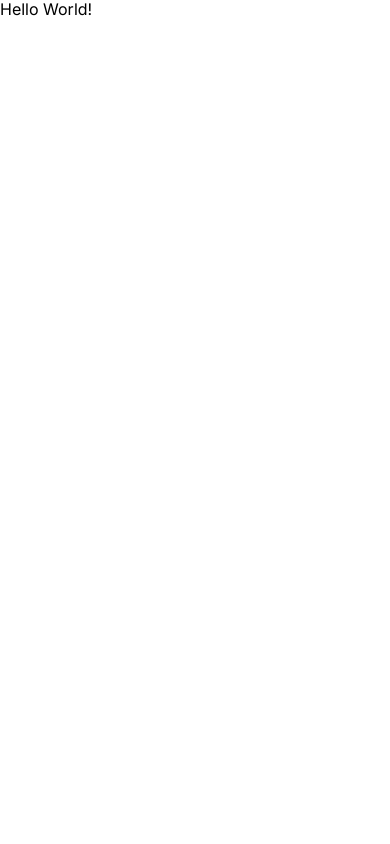
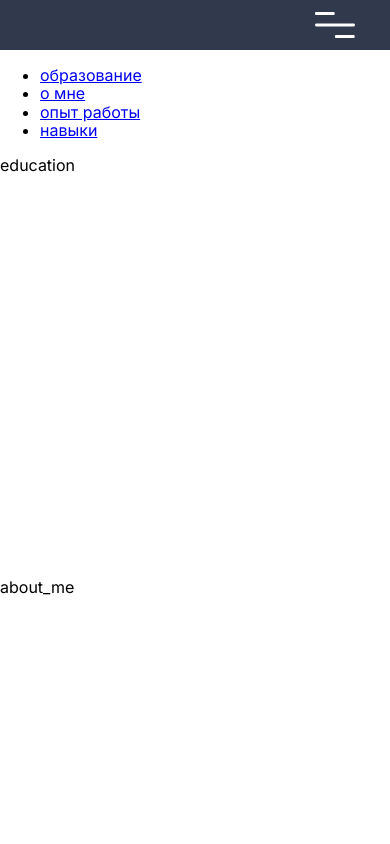
Before and after one commit to eIT-Janusz/flyToIT-project-CV-one, a plain HTML site: page index.html in a window 390 px wide. Shown: the top 844 px of the page. Drawn offline with Linux system fonts and the light colour scheme.

Commit message:
Add header - mobile, unanimated

```diff
--- /dev/null
+++ b/assets/css/header.css
@@ -0,0 +1,9 @@
+.header-wrapper {
+    min-height: 50px;
+    background-color: var(--color-bg-secondary);
+    padding-right: 35px;
+
+    display: flex;
+    justify-content: flex-end;
+    align-items: center;
+}
--- a/assets/css/main.css
+++ b/assets/css/main.css
@@ -1,10 +1,13 @@
 html {
     --color-font-main: #000000;
+    --color-font-secondary: #ffffff;
     --color-bg-main: #ffffff;
     --color-bg-secondary: #31394d;
     --color-decoration-main: #f0544f;
     --color-decoration-secondary: #b85741;
     --color-decoration-additional: #eca400;
+
+    scroll-behavior: smooth;
 }
 
 body {
@@ -12,3 +15,7 @@ body {
     color: var(--color-font-main);
     background-color: var(--color-bg-main);
 }
+
+section {
+    min-height: 50vh;
+}
--- /dev/null
+++ b/assets/javascript/header.js
@@ -0,0 +1,11 @@
+const ACTIVE_CLASS = 'active';
+
+const navEl = document.querySelector('header nav');
+
+function showMenu() {
+    navEl.classList.add(ACTIVE_CLASS);
+}
+
+function hideMenu() {
+    navEl.classList.remove(ACTIVE_CLASS);
+}
--- a/index.html
+++ b/index.html
@@ -8,6 +8,7 @@
 
         <link href="./assets/css/normalize.css" rel="stylesheet" />
         <link href="./assets/css/main.css" rel="stylesheet" />
+        <link href="./assets/css/header.css" rel="stylesheet" />
 
         <!-- TODO: add Google/Yandex/Bing metatags -->
         <meta name="title" content="Janusz Sokolow - CV - FlyToIT project" />
@@ -30,11 +31,44 @@
 
     <body>
         <header>
-            <nav></nav>
+            <div class="header-wrapper">
+                <img
+                    src="./assets/images/hamburger.svg"
+                    alt="Показать меню"
+                    onclick="showMenu()"
+                />
+            </div>
+            <nav class="">
+                <ul class="menu">
+                    <li class="menu-item">
+                        <a href="#education" onclick="hideMenu()"
+                            >образование</a
+                        >
+                    </li>
+                    <li class="menu-item">
+                        <a href="#about_me" onclick="hideMenu()">о мне</a>
+                    </li>
+                    <li class="menu-item">
+                        <a href="#experience" onclick="hideMenu()"
+                            >опыт работы</a
+                        >
+                    </li>
+                    <li class="menu-item">
+                        <a href="#skills" onclick="hideMenu()">навыки</a>
+                    </li>
+                </ul>
+            </nav>
         </header>
 
-        <main>Hello World!</main>
+        <main>
+            <section id="education">education</section>
+            <section id="about_me">about_me</section>
+            <section id="experience">experience</section>
+            <section id="skills">skills</section>
+        </main>
 
         <footer></footer>
+
+        <script src="assets/javascript/header.js"></script>
     </body>
 </html>
```
Also changed, not shown: assets/images/hamburger.svg (added).
